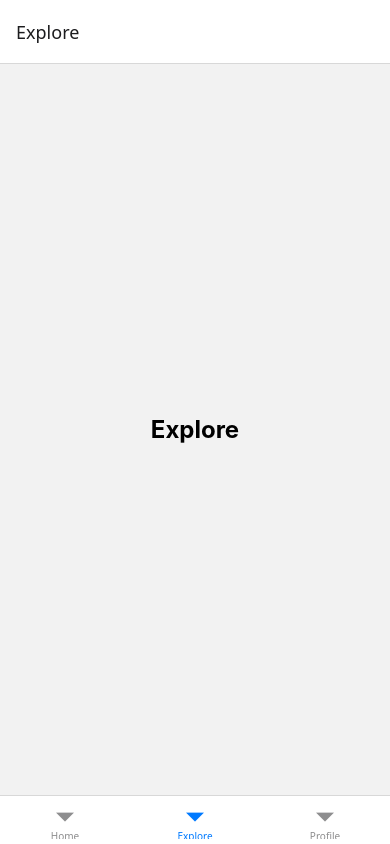
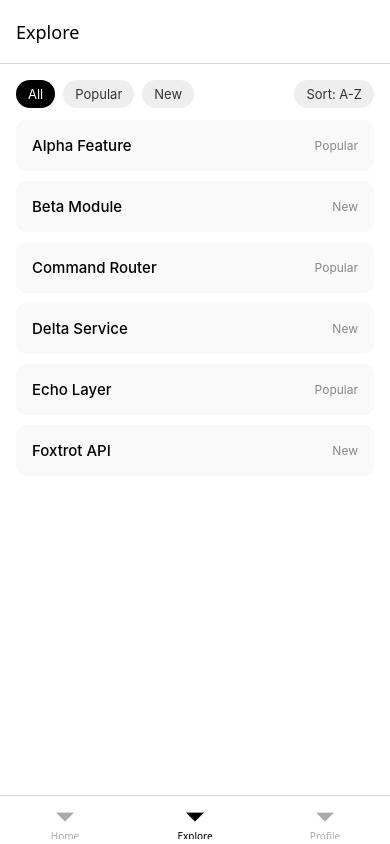
Before and after one commit to Qasim-Yousaf/mobile-platform-homework-qasim-yousaf, a React Native app: screen /Explore in a window 390 px wide. Built offline with nearby package versions, Linux system fonts and the light colour scheme.

Commit message:
feat: add screen content, dark mode support, and ThemeContext

```diff
--- a/App.tsx
+++ b/App.tsx
@@ -4,13 +4,24 @@ import { createBottomTabNavigator } from '@react-navigation/bottom-tabs';
 import HomeScreen from './src/screens/HomeScreen';
 import ExploreScreen from './src/screens/ExploreScreen';
 import ProfileScreen from './src/screens/ProfileScreen';
+import { ThemeProvider, useTheme } from './src/context/ThemeContext';
 
 const Tab = createBottomTabNavigator();
 
-export default function App() {
+function AppTabs() {
+  const { theme } = useTheme();
+  const dark = theme === 'dark';
+
   return (
     <NavigationContainer>
-      <Tab.Navigator>
+      <Tab.Navigator
+        screenOptions={{
+          headerStyle: { backgroundColor: dark ? '#1a1a1a' : '#fff' },
+          headerTintColor: dark ? '#fff' : '#000',
+          tabBarStyle: { backgroundColor: dark ? '#1a1a1a' : '#fff' },
+          tabBarActiveTintColor: dark ? '#fff' : '#000',
+          tabBarInactiveTintColor: dark ? '#888' : '#aaa',
+        }}>
         <Tab.Screen name="Home" component={HomeScreen} />
         <Tab.Screen name="Explore" component={ExploreScreen} />
         <Tab.Screen name="Profile" component={ProfileScreen} />
@@ -18,3 +29,11 @@ export default function App() {
     </NavigationContainer>
   );
 }
+
+export default function App() {
+  return (
+    <ThemeProvider>
+      <AppTabs />
+    </ThemeProvider>
+  );
+}
--- a/package.json
+++ b/package.json
@@ -10,6 +10,7 @@
     "test": "jest"
   },
   "dependencies": {
+    "@react-native-async-storage/async-storage": "^3.0.1",
     "@react-native/new-app-screen": "0.84.1",
     "@react-navigation/bottom-tabs": "^7.15.5",
     "@react-navigation/native": "^7.1.33",
--- /dev/null
+++ b/src/context/ThemeContext.tsx
@@ -0,0 +1,49 @@
+import React, { createContext, useContext, useState, useEffect } from 'react';
+import AsyncStorage from '@react-native-async-storage/async-storage';
+
+const PREFS_KEY = 'user_preferences';
+
+type Theme = 'light' | 'dark';
+
+type ThemeContextType = {
+  theme: Theme;
+  darkMode: boolean;
+  setDarkMode: (val: boolean) => void;
+};
+
+const ThemeContext = createContext<ThemeContextType>({
+  theme: 'light',
+  darkMode: false,
+  setDarkMode: () => {},
+});
+
+export function ThemeProvider({ children }: { children: React.ReactNode }) {
+  const [darkMode, setDarkModeState] = useState(false);
+
+  useEffect(() => {
+    AsyncStorage.getItem(PREFS_KEY).then(val => {
+      if (val) {
+        const prefs = JSON.parse(val);
+        setDarkModeState(prefs.darkMode ?? false);
+      }
+    });
+  }, []);
+
+  function setDarkMode(val: boolean) {
+    setDarkModeState(val);
+    AsyncStorage.getItem(PREFS_KEY).then(existing => {
+      const prefs = existing ? JSON.parse(existing) : {};
+      AsyncStorage.setItem(PREFS_KEY, JSON.stringify({ ...prefs, darkMode: val }));
+    });
+  }
+
+  return (
+    <ThemeContext.Provider value={{ theme: darkMode ? 'dark' : 'light', darkMode, setDarkMode }}>
+      {children}
+    </ThemeContext.Provider>
+  );
+}
+
+export function useTheme() {
+  return useContext(ThemeContext);
+}
--- a/src/screens/ExploreScreen.tsx
+++ b/src/screens/ExploreScreen.tsx
@@ -1,10 +1,56 @@
-import React from 'react';
-import { View, Text, StyleSheet } from 'react-native';
+import React, { useState } from 'react';
+import { View, Text, StyleSheet, FlatList, TouchableOpacity } from 'react-native';
+import { useTheme } from '../context/ThemeContext';
+
+const ALL_ITEMS = [
+  { id: '1', name: 'Alpha Feature', category: 'Popular' },
+  { id: '2', name: 'Beta Module', category: 'New' },
+  { id: '3', name: 'Command Router', category: 'Popular' },
+  { id: '4', name: 'Delta Service', category: 'New' },
+  { id: '5', name: 'Echo Layer', category: 'Popular' },
+  { id: '6', name: 'Foxtrot API', category: 'New' },
+];
+
+const FILTERS = ['All', 'Popular', 'New'];
 
 export default function ExploreScreen() {
+  const { theme } = useTheme();
+  const dark = theme === 'dark';
+  const [filter, setFilter] = useState('All');
+  const [sortAsc, setSortAsc] = useState(true);
+
+  const filtered = ALL_ITEMS
+    .filter(item => filter === 'All' || item.category === filter)
+    .sort((a, b) => sortAsc ? a.name.localeCompare(b.name) : b.name.localeCompare(a.name));
+
   return (
-    <View style={styles.container}>
-      <Text style={styles.title}>Explore</Text>
+    <View style={[styles.container, { backgroundColor: dark ? '#111' : '#fff' }]}>
+      <View style={styles.controls}>
+        <View style={styles.filters}>
+          {FILTERS.map(f => (
+            <TouchableOpacity
+              key={f}
+              style={[styles.filterBtn, { backgroundColor: filter === f ? (dark ? '#fff' : '#000') : (dark ? '#333' : '#eee') }]}
+              onPress={() => setFilter(f)}>
+              <Text style={[styles.filterText, { color: filter === f ? (dark ? '#000' : '#fff') : (dark ? '#ccc' : '#333') }]}>{f}</Text>
+            </TouchableOpacity>
+          ))}
+        </View>
+        <TouchableOpacity style={[styles.sortBtn, { backgroundColor: dark ? '#333' : '#eee' }]} onPress={() => setSortAsc(v => !v)}>
+          <Text style={[styles.sortText, { color: dark ? '#ccc' : '#333' }]}>Sort: {sortAsc ? 'A-Z' : 'Z-A'}</Text>
+        </TouchableOpacity>
+      </View>
+      <FlatList
+        data={filtered}
+        keyExtractor={item => item.id}
+        contentContainerStyle={styles.list}
+        renderItem={({ item }) => (
+          <View style={[styles.item, { backgroundColor: dark ? '#222' : '#f9f9f9' }]}>
+            <Text style={[styles.itemName, { color: dark ? '#fff' : '#000' }]}>{item.name}</Text>
+            <Text style={[styles.itemCategory, { color: dark ? '#aaa' : '#888' }]}>{item.category}</Text>
+          </View>
+        )}
+      />
     </View>
   );
 }
@@ -12,11 +58,51 @@ export default function ExploreScreen() {
 const styles = StyleSheet.create({
   container: {
     flex: 1,
+    paddingTop: 16,
+  },
+  controls: {
+    flexDirection: 'row',
     alignItems: 'center',
-    justifyContent: 'center',
+    justifyContent: 'space-between',
+    paddingHorizontal: 16,
+    marginBottom: 12,
   },
-  title: {
-    fontSize: 24,
-    fontWeight: 'bold',
+  filters: {
+    flexDirection: 'row',
+    gap: 8,
+  },
+  filterBtn: {
+    paddingHorizontal: 12,
+    paddingVertical: 6,
+    borderRadius: 16,
+  },
+  filterText: {
+    fontSize: 13,
+  },
+  sortBtn: {
+    paddingHorizontal: 12,
+    paddingVertical: 6,
+    borderRadius: 16,
+  },
+  sortText: {
+    fontSize: 13,
+  },
+  list: {
+    paddingHorizontal: 16,
+    gap: 10,
+  },
+  item: {
+    borderRadius: 10,
+    padding: 16,
+    flexDirection: 'row',
+    justifyContent: 'space-between',
+    alignItems: 'center',
+  },
+  itemName: {
+    fontSize: 15,
+    fontWeight: '500',
+  },
+  itemCategory: {
+    fontSize: 12,
   },
 });
--- a/src/screens/HomeScreen.tsx
+++ b/src/screens/HomeScreen.tsx
@@ -1,22 +1,61 @@
 import React from 'react';
-import { View, Text, StyleSheet } from 'react-native';
+import { View, Text, StyleSheet, ScrollView } from 'react-native';
+import { useTheme } from '../context/ThemeContext';
+
+const stats = [
+  { label: 'Active Users', value: '1,204' },
+  { label: 'Commands Run', value: '348' },
+  { label: 'Avg. Session', value: '4m 12s' },
+];
 
 export default function HomeScreen() {
+  const { theme } = useTheme();
+  const dark = theme === 'dark';
+
   return (
-    <View style={styles.container}>
-      <Text style={styles.title}>Home</Text>
-    </View>
+    <ScrollView style={{ backgroundColor: dark ? '#111' : '#fff' }} contentContainerStyle={styles.container}>
+      <Text style={[styles.heading, { color: dark ? '#fff' : '#000' }]}>Welcome to AgentApp</Text>
+      <Text style={[styles.sub, { color: dark ? '#aaa' : '#666' }]}>Your AI-powered command assistant</Text>
+      <View style={styles.cards}>
+        {stats.map(stat => (
+          <View key={stat.label} style={[styles.card, { backgroundColor: dark ? '#222' : '#f2f2f2' }]}>
+            <Text style={[styles.cardValue, { color: dark ? '#fff' : '#000' }]}>{stat.value}</Text>
+            <Text style={[styles.cardLabel, { color: dark ? '#aaa' : '#555' }]}>{stat.label}</Text>
+          </View>
+        ))}
+      </View>
+    </ScrollView>
   );
 }
 
 const styles = StyleSheet.create({
   container: {
-    flex: 1,
-    alignItems: 'center',
-    justifyContent: 'center',
+    flexGrow: 1,
+    padding: 24,
+    paddingTop: 48,
   },
-  title: {
-    fontSize: 24,
+  heading: {
+    fontSize: 26,
     fontWeight: 'bold',
+    marginBottom: 8,
+  },
+  sub: {
+    fontSize: 15,
+    marginBottom: 32,
+  },
+  cards: {
+    gap: 16,
+  },
+  card: {
+    borderRadius: 12,
+    padding: 20,
+  },
+  cardValue: {
+    fontSize: 28,
+    fontWeight: 'bold',
+    marginBottom: 4,
+  },
+  cardLabel: {
+    fontSize: 14,
   },
 });
--- a/src/screens/ProfileScreen.tsx
+++ b/src/screens/ProfileScreen.tsx
@@ -1,10 +1,47 @@
-import React from 'react';
-import { View, Text, StyleSheet } from 'react-native';
+import React, { useState, useEffect } from 'react';
+import { View, Text, StyleSheet, Switch } from 'react-native';
+import AsyncStorage from '@react-native-async-storage/async-storage';
+import { useTheme } from '../context/ThemeContext';
+
+const PREFS_KEY = 'user_preferences';
 
 export default function ProfileScreen() {
+  const { theme, darkMode, setDarkMode } = useTheme();
+  const dark = theme === 'dark';
+  const [notifications, setNotifications] = useState(true);
+
+  useEffect(() => {
+    AsyncStorage.getItem(PREFS_KEY).then(val => {
+      if (val) {
+        const prefs = JSON.parse(val);
+        setNotifications(prefs.notifications ?? true);
+      }
+    });
+  }, []);
+
+  function toggleNotifications() {
+    const updated = !notifications;
+    setNotifications(updated);
+    AsyncStorage.getItem(PREFS_KEY).then(val => {
+      const prefs = val ? JSON.parse(val) : {};
+      AsyncStorage.setItem(PREFS_KEY, JSON.stringify({ ...prefs, notifications: updated }));
+    });
+  }
+
   return (
-    <View style={styles.container}>
-      <Text style={styles.title}>Profile</Text>
+    <View style={[styles.container, { backgroundColor: dark ? '#111' : '#fff' }]}>
+      <Text style={[styles.name, { color: dark ? '#fff' : '#000' }]}>Qasim Yousaf</Text>
+      <Text style={[styles.role, { color: dark ? '#aaa' : '#888' }]}>Mobile Platform Lead</Text>
+      <View style={[styles.section, { backgroundColor: dark ? '#222' : '#f2f2f2' }]}>
+        <View style={[styles.row, { borderBottomColor: dark ? '#333' : '#e0e0e0' }]}>
+          <Text style={[styles.label, { color: dark ? '#fff' : '#000' }]}>Notifications</Text>
+          <Switch value={notifications} onValueChange={toggleNotifications} />
+        </View>
+        <View style={[styles.row, { borderBottomWidth: 0 }]}>
+          <Text style={[styles.label, { color: dark ? '#fff' : '#000' }]}>Dark Mode</Text>
+          <Switch value={darkMode} onValueChange={setDarkMode} />
+        </View>
+      </View>
     </View>
   );
 }
@@ -12,11 +49,30 @@ export default function ProfileScreen() {
 const styles = StyleSheet.create({
   container: {
     flex: 1,
-    alignItems: 'center',
-    justifyContent: 'center',
+    padding: 24,
+    paddingTop: 48,
   },
-  title: {
+  name: {
     fontSize: 24,
     fontWeight: 'bold',
+    marginBottom: 4,
+  },
+  role: {
+    fontSize: 14,
+    marginBottom: 32,
+  },
+  section: {
+    borderRadius: 12,
+    overflow: 'hidden',
+  },
+  row: {
+    flexDirection: 'row',
+    justifyContent: 'space-between',
+    alignItems: 'center',
+    padding: 16,
+    borderBottomWidth: 1,
+  },
+  label: {
+    fontSize: 15,
   },
 });
```
Also changed, not shown: 2 other files (tests, documents, lock files or other folders).
